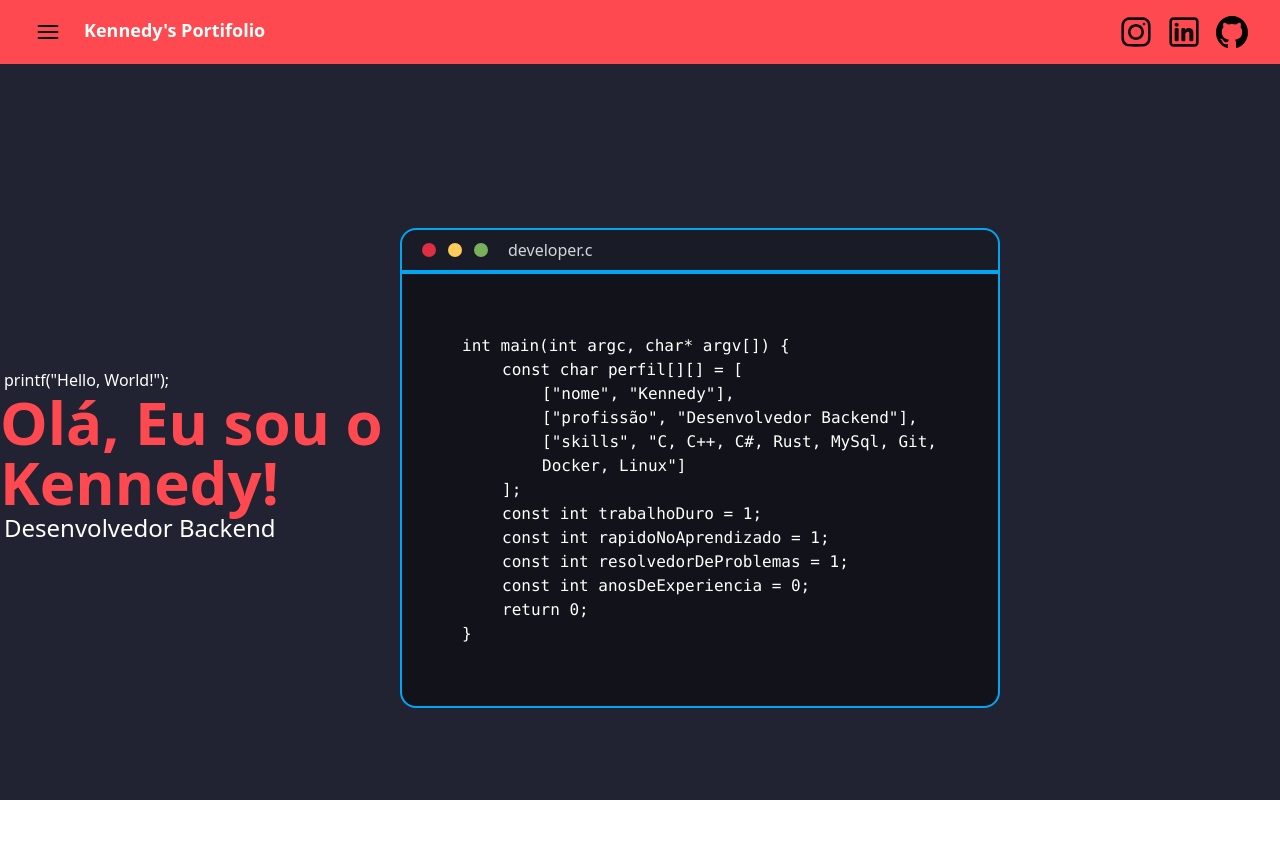
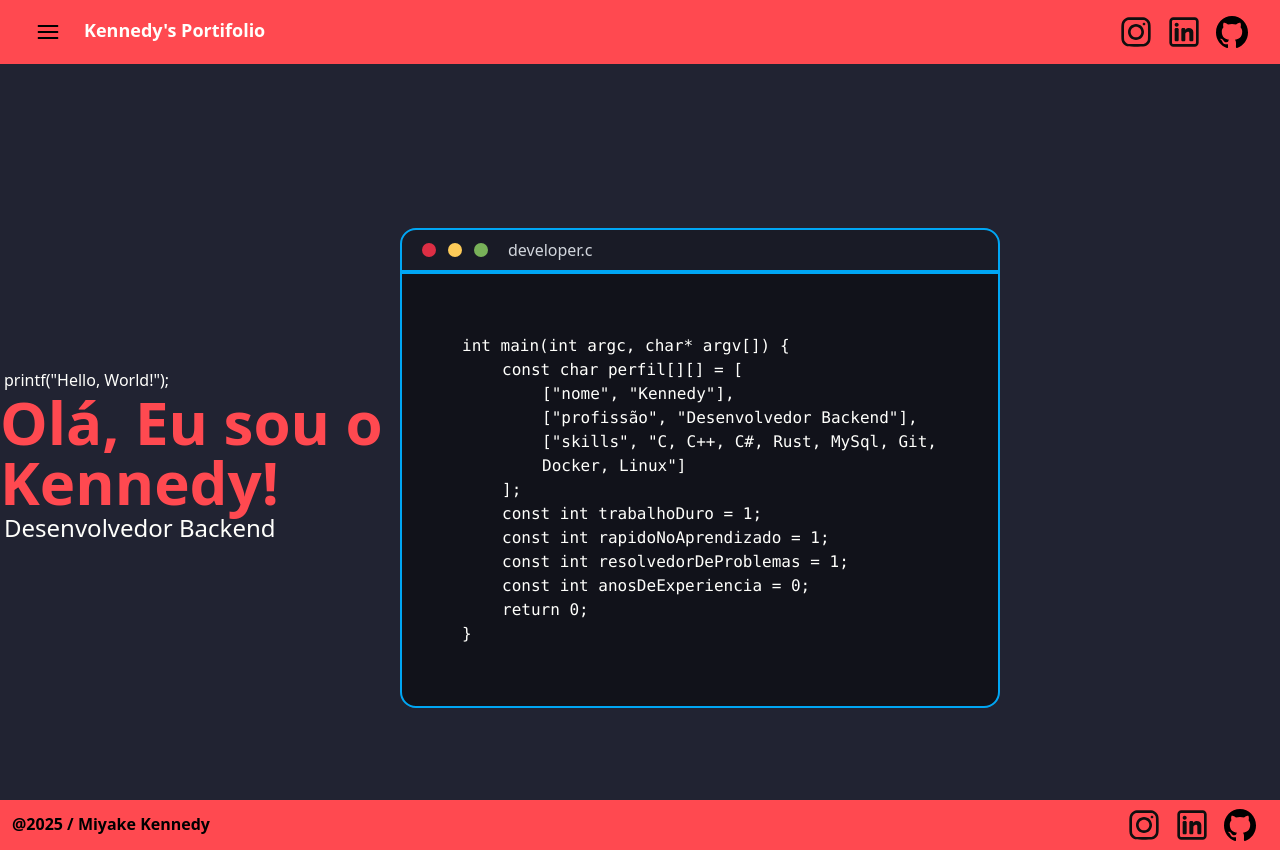
Before and after one commit to Kennedy-Miyake/mini-portifolio, a Vue app in the folder mini-portifolio/: page / in a window 1280 px wide. Before the commit the page ends 800 px from the top, so only its background shows below. Built offline with nearby package versions, Linux system fonts and the light colour scheme.

Commit message:
css: footer created and styled

```diff
--- a/mini-portifolio/src/components/FooterComponent.vue
+++ b/mini-portifolio/src/components/FooterComponent.vue
@@ -3,7 +3,20 @@
 </script>
 
 <template>
-<footer></footer>
+<footer class="flex bg-[#ff4950] h-[50px]">
+  <div class="mr-auto p-3 font-bold">@2025 / Miyake Kennedy</div>
+  <div class="flex space-x-4 ml-auto p-3 mr-3 font-bold justify-center items-center">
+    <a href="https://www.instagram.com/offmiijin/">
+      <img src="../assets/icons/instagram-svgrepo-com.svg" alt="instagram" class="size-8" />
+    </a>
+    <a href="https://www.linkedin.com/in/kennedy-miyake/">
+      <img src="../assets/icons/linkedin-svgrepo-com.svg" alt="linkedin" class="size-8" />
+    </a>
+    <a href="https://github.com/Kennedy-Miyake">
+      <img src="../assets/icons/github-142-svgrepo-com.svg" alt="github" class="size-8" />
+    </a>
+  </div>
+</footer>
 </template>
 
 <style scoped>
```
